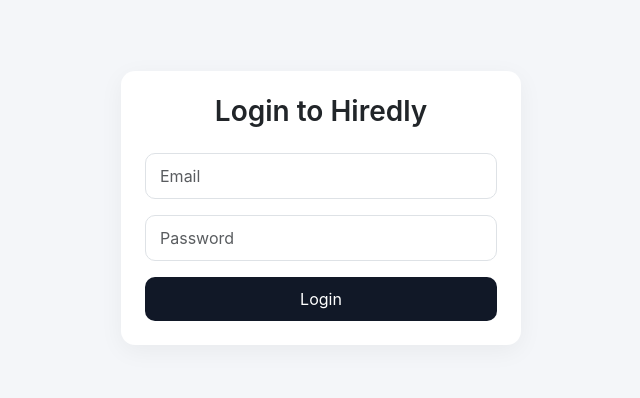
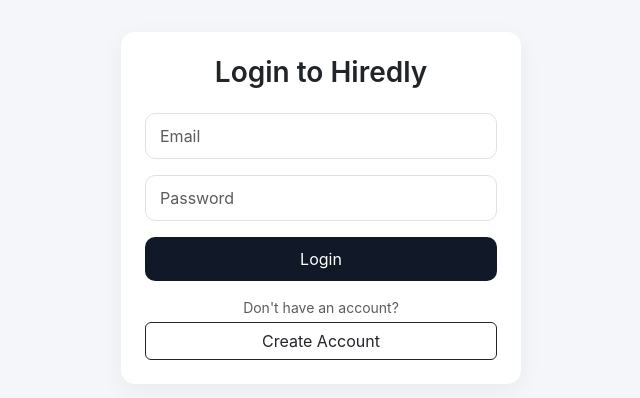
Before and after one commit to ajay0550/Hiredly_frontend, a React (Vite) app: page /login in a window 1280 px wide. Shown: the part 112-510 px from the top of the page, without its empty margins (319-959 px from the left). Built offline with nearby package versions, Linux system fonts and the light colour scheme.

Commit message:
changed the login page and added the sigup route in it

```diff
--- a/src/pages/Login.jsx
+++ b/src/pages/Login.jsx
@@ -61,10 +61,24 @@
           />
         </div>
 
-          <button type="submit" className="btn btn-dark w-100">
+        <button type="submit" className="btn btn-dark w-100 mb-3">
           Login
         </button>
       </form>
+
+      {/* 🔥 SIGNUP SECTION */}
+      <div className="text-center">
+        <p className="mb-1 text-muted small">
+          Don't have an account?
+        </p>
+
+        <button
+          className="btn btn-outline-dark w-100"
+          onClick={() => navigate("/signup")}
+        >
+          Create Account
+        </button>
+      </div>
     </div>
   </div>
 );
```
Lines whose indentation alone changed are shown as unchanged.
